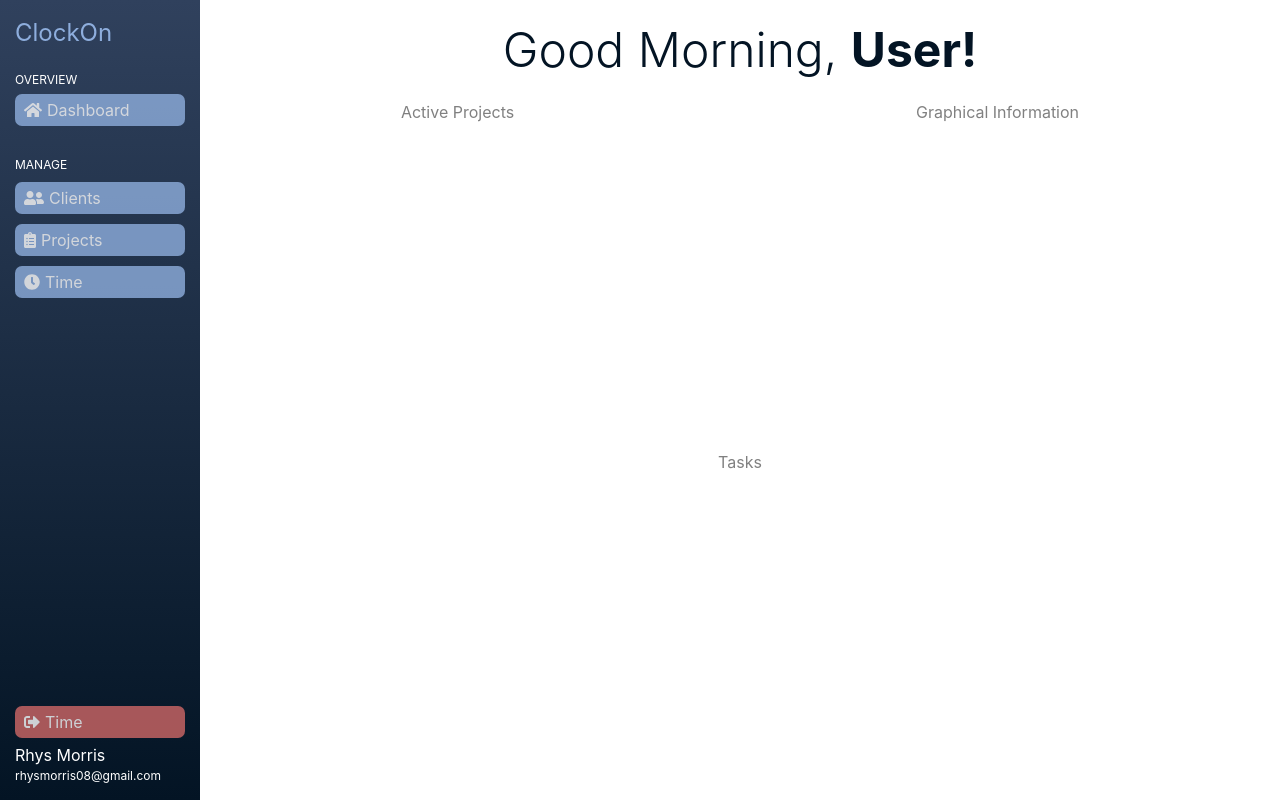
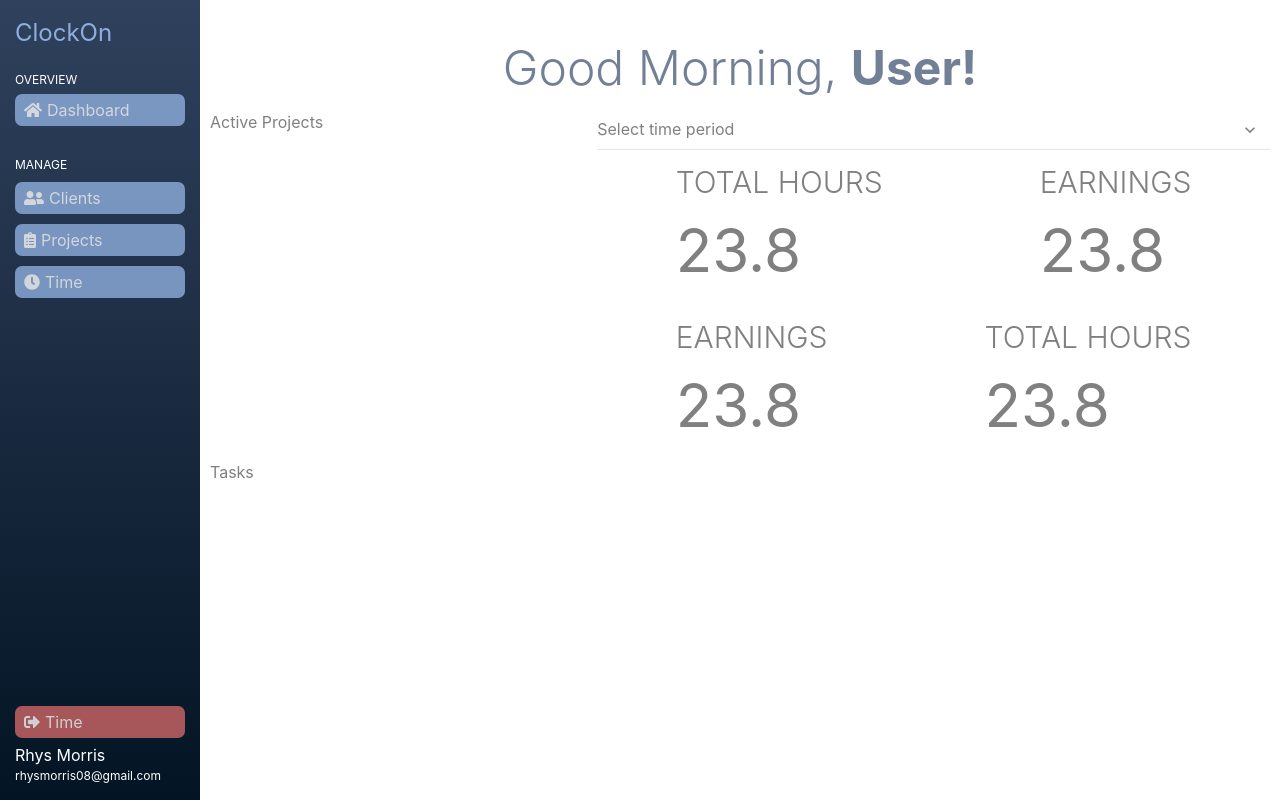
Before and after one commit to Rhys-Morris/clockon-client, a React (Create React App) app: page / in a window 1280 px wide. Built offline with nearby package versions, Linux system fonts and the light colour scheme.

Commit message:
Basic dashboard layout in progress

```diff
--- a/src/components/Dashboard.js
+++ b/src/components/Dashboard.js
@@ -1,16 +1,18 @@
 import React from "react";
 import { Flex, Grid, GridItem, Center, Heading } from "@chakra-ui/react";
+import Overview from "./Overview";
 
 const Dashboard = () => {
   return (
-    <Flex h="100%" direction="column">
+    <Flex h="100%" direction="column" p="10px">
       <Center h="100px">
         <Heading
           as="h2"
           size="2xl"
           p="20px"
+          mt="15px"
           style={{ fontWeight: 300 }}
-          color="#031424"
+          color="gray.500"
         >
           Good Morning, <strong>User!</strong>
         </Heading>
@@ -22,13 +24,13 @@ const Dashboard = () => {
         flex="1"
       >
         <GridItem rowSpan={1} colSpan={1}>
-          <Center> Active Projects</Center>
+          Active Projects
         </GridItem>
         <GridItem rowSpan={1} colSpan={1}>
-          <Center>Graphical Information</Center>
+          <Overview />
         </GridItem>
         <GridItem rowSpan={1} colSpan={2}>
-          <Center>Tasks</Center>
+          Tasks
         </GridItem>
       </Grid>
     </Flex>
--- a/src/components/Overview.js
+++ b/src/components/Overview.js
@@ -0,0 +1,53 @@
+import React from "react";
+import { Select, Center, Flex, Box, Heading, Text } from "@chakra-ui/react";
+
+const Overview = () => {
+  return (
+    <div h="100%" w="100%">
+      <Flex direction="column" justify="center">
+        <Select
+          variant="flushed"
+          placeholder="Select time period"
+          size="md"
+          alignSelf="end"
+        >
+          <option value="Today">Today</option>
+          <option value="This Week">This Week</option>
+          <option value="This Month">This Month</option>
+        </Select>
+        <Box>
+          <Flex justify="space-around" align="center">
+            <Flex direction="column" p="10px">
+              <Text fontSize="3xl" fontWeight="300" casing="uppercase">
+                Total Hours
+              </Text>
+              <Text fontSize="60px">23.8</Text>
+            </Flex>
+            <Flex direction="column" p="10px">
+              <Text fontSize="3xl" fontWeight="300" casing="uppercase">
+                Earnings
+              </Text>
+              <Text fontSize="60px">23.8</Text>
+            </Flex>
+          </Flex>
+          <Flex justify="space-around" align="center">
+            <Flex direction="column" p="10px">
+              <Text fontSize="3xl" fontWeight="300" casing="uppercase">
+                Earnings
+              </Text>
+              <Text fontSize="60px">23.8</Text>
+            </Flex>
+            <Flex direction="column" p="10px">
+              <Text fontSize="3xl" fontWeight="300" casing="uppercase">
+                Total Hours
+              </Text>
+              <Text fontSize="60px">23.8</Text>
+            </Flex>
+          </Flex>
+        </Box>
+      </Flex>
+    </div>
+  );
+};
+
+export default Overview;
```
